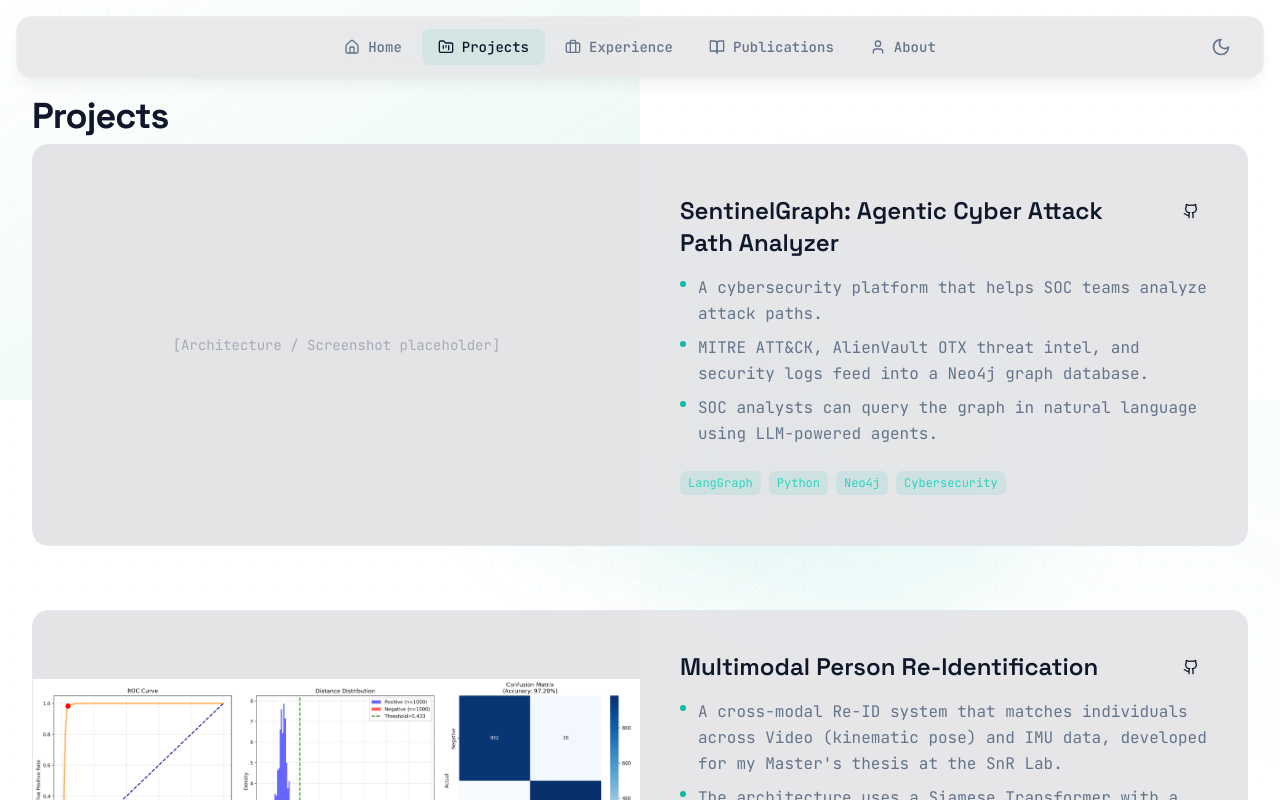
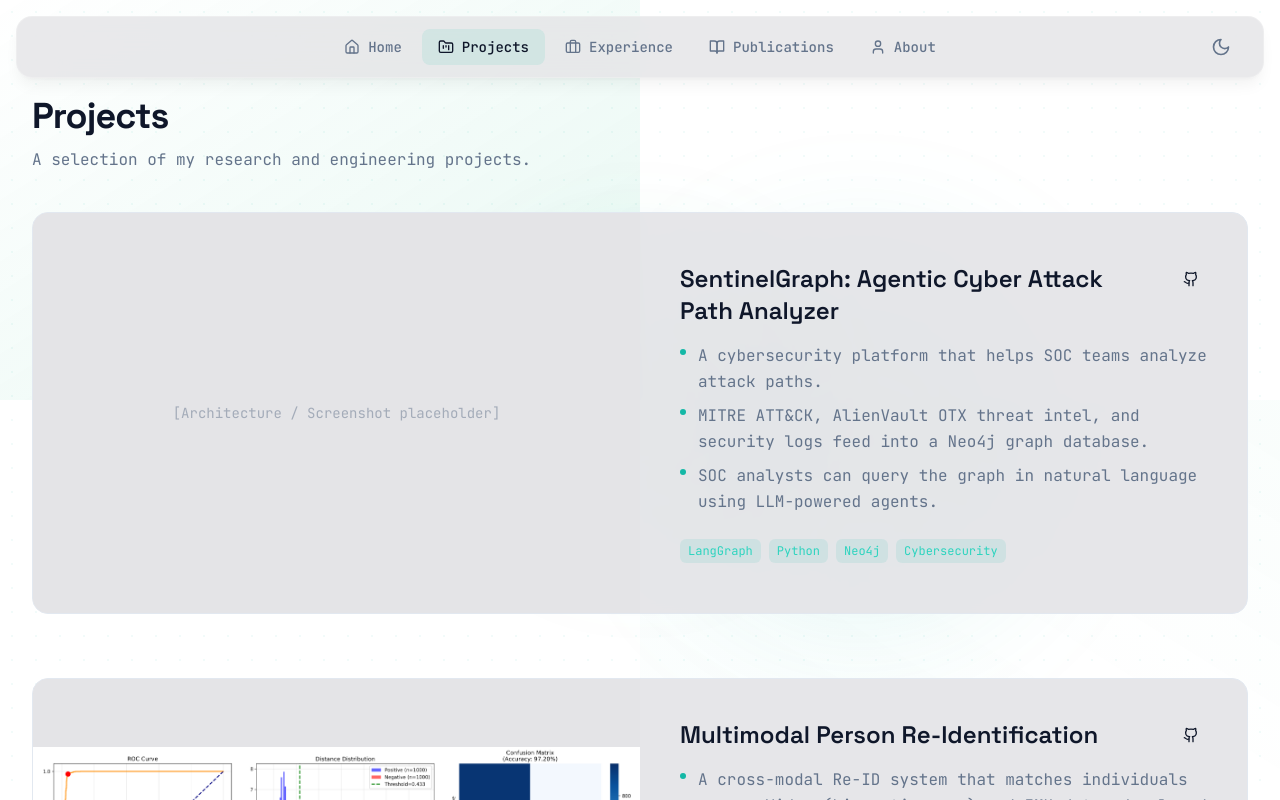
Before and after one commit to rmaahin/my-portfolio, a Next.js app: page /projects in a window 1280 px wide. Shown: the top 800 px of the page. Built offline with nearby package versions, Linux system fonts and the light colour scheme.

Commit message:
fixed spacing issue

```diff
--- a/src/app/projects/page.tsx
+++ b/src/app/projects/page.tsx
@@ -120,9 +120,12 @@ export default function ProjectsPage() {
   return (
     <div className="max-w-7xl mx-auto px-4 sm:px-6 lg:px-8">
       <Reveal>
-        <h1 className="text-4xl font-bold tracking-tight text-foreground mb-2">
+        <h1 className="text-4xl font-bold tracking-tight text-foreground mb-3">
           Projects
         </h1>
+        <p className="text-muted-foreground mb-10">
+          A selection of my research and engineering projects.
+        </p>
       </Reveal>
 
       <div className="space-y-16">
```
